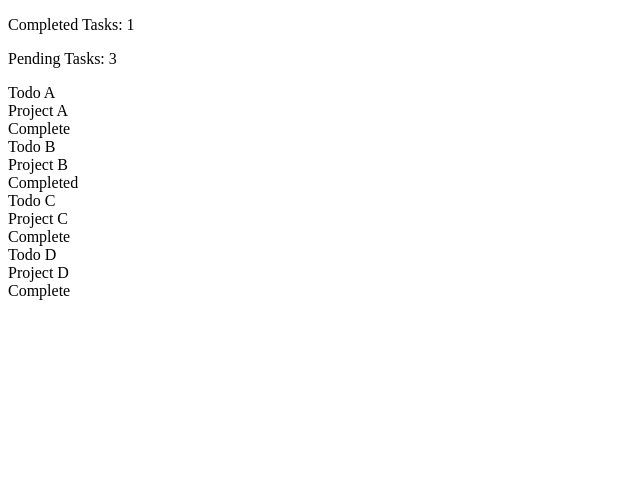
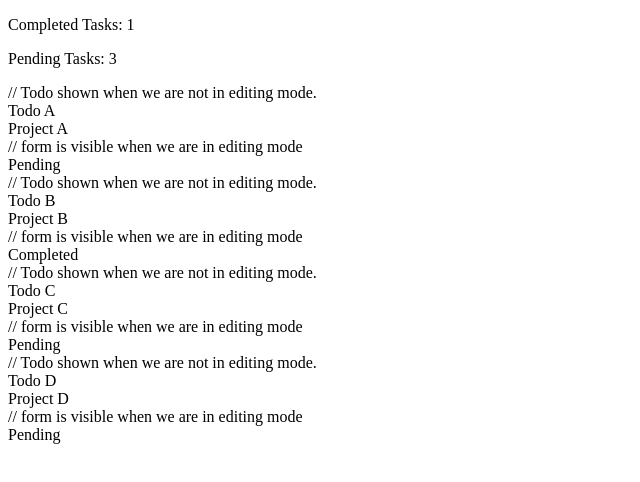
Before and after one commit to ibrahimisad8/vue-labs, a Vue app in the folder projects/todo-app/: page / in a window 1280 px wide. Shown: the top 482 px of the page, without its empty margins (0-640 px from the left). Built offline with nearby package versions, Linux system fonts and the light colour scheme.

Commit message:
Tode.vue added in new page

```diff
--- a/projects/todo-app/src/components/Todo.vue
+++ b/projects/todo-app/src/components/Todo.vue
@@ -1,6 +1,7 @@
 <template>
   <div class='ui centered card'>
-    <div class='content'>
+    // Todo shown when we are not in editing mode.
+    <div class="content" v-show="!isEditing">
       <div class='header'>
           {{ todo.title }}
       </div>
@@ -8,24 +9,53 @@
           {{ todo.project }}
       </div>
       <div class='extra content'>
-            <span class='right floated edit icon'>
+          <span class='right floated edit icon' v-on:click="showForm">
           <i class='edit icon'></i>
         </span>
       </div>
     </div>
-    <div class='ui bottom attached green basic button' v-show="todo.done">
+    // form is visible when we are in editing mode
+    <div class="content" v-show="isEditing">
+      <div class='ui form'>
+        <div class='field'>
+          <label>Title</label>
+          <input type='text' v-model="todo.title" >
+        </div>
+        <div class='field'>
+          <label>Project</label>
+          <input type='text' v-model="todo.project" >
+        </div>
+        <div class='ui two button attached buttons'>
+          <button class='ui basic blue button' v-on:click="hideForm">
+            Close X
+          </button>
+        </div>
+      </div>
+    </div>
+    <div class='ui bottom attached green basic button' v-show="!isEditing &&todo.done" disabled>
         Completed
     </div>
-    <div class='ui bottom attached red basic button' v-show="!todo.done">
-        Complete
+    <div class='ui bottom attached red basic button' v-show="!isEditing && !todo.done">
+        Pending
     </div>
   </div>
 </template>
 
-<script type="text/javascript">
-
+<script>
 export default {
-    props : ['todo'],
+  props: ['todo'],
+  data() {
+    return {
+      isEditing: false,
     };
-
+  },
+  methods: {
+    showForm() {
+      this.isEditing = true;
+    },
+    hideForm() {
+      this.isEditing = false;
+    },
+  },
+};
 </script>
--- a/projects/todo-app/src/components/TodoList.vue
+++ b/projects/todo-app/src/components/TodoList.vue
@@ -2,33 +2,19 @@
   <div>
     <p>Completed Tasks: {{todos.filter(todo => {return todo.done === true}).length}}</p>
     <p>Pending Tasks: {{todos.filter(todo => {return todo.done === false}).length}}</p>
-    <div class='ui centered card' v-for="todo in todos">
-      <div class='content'>
-        <div class='header'>
-          {{ todo.title }}
-        </div>
-        <div class='meta'>
-          {{ todo.project }}
-        </div>
-        <div class='extra content'>
-          <span class='right floated edit icon'>
-            <i class='edit icon'></i>
-          </span>
-        </div>
-      </div>
-      <div class='ui bottom attached green basic button' v-show="todo.done">
-        Completed
-      </div>
-      <div class='ui bottom attached red basic button' v-show="!todo.done">
-        Complete
-      </div>
-    </div>
+    <todo  v-for="todo in todos" v-bind:todo="todo"></todo>
   </div>
 </template>
 
 <script type = "text/javascript" >
+
+import Todo from './Todo';
+
 export default {
   props: ['todos'],
+  components: {
+    Todo,
+  },
 };
 </script>
 <style>
```
Lines whose indentation alone changed are shown as unchanged.
